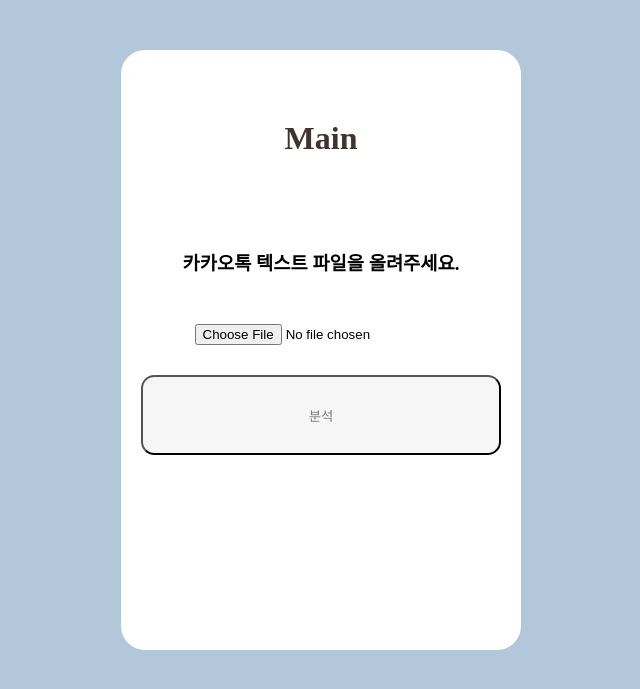
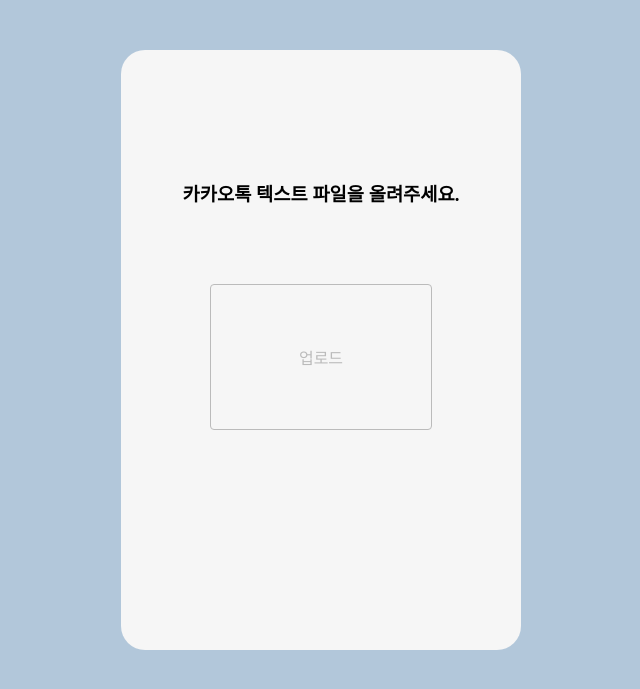
Before and after one commit to miintto/KAKAO_TEXT_ANALYSIS_PAGE, a Django app: page /analysis/main in a window 1280 px wide. Shown: the top 689 px of the page, without its empty margins (319-959 px from the left). Run offline with Django 3.2, Linux system fonts and the light colour scheme.

Commit message:
20200325 [JS] 업로드시 자동 redirect

```diff
--- a/analysis/templates/analysis/check.html
+++ b/analysis/templates/analysis/check.html
@@ -17,7 +17,7 @@
 
 			{% if is_load %}
 			<div class="main-contents">
-				<div>
+				<div class="next-charts">
 					<button onclick="load_charts()" class='charts'>분석</button>
 				</div>
 			</div>
--- a/analysis/templates/analysis/main.html
+++ b/analysis/templates/analysis/main.html
@@ -4,12 +4,13 @@
 	{% load static %}
 	<title>Main</title>
 	<link rel="stylesheet" type="text/css" href="{% static 'css/main.css' %}">
+    <script type="text/javascript" src="{% static 'script/common.js' %}"></script>
+    <script type="text/javascript" src="{% static 'script/jquery-1.12.4.min.js' %}"></script>
 </head>
 
 <body>
 	<div class="main-box">
-		<div>
-			<h1>Main</h1>
+		<div class="main-margin-top">
 		</div>
 		<div>
 			<div class="main-comment">
@@ -18,9 +19,12 @@
 			<form method="POST" action="{% url 'check' %}" enctype="multipart/form-data">
 				{% csrf_token %}
 				<div class="load-file">
-					<input type="file" name="uploadfile">
+					<label id="upload-space" for="upload">업로드</label>
+					<input type="file" id="upload" name="uploadfile" onchange="LoadFile()">
 				</div>
-				<button>분석</button>
+				<div class="main-button">
+					<button id="next-check">분석</button>
+				</div>
 			</form>
 		</div>
 	</div>
--- a/static/css/main.css
+++ b/static/css/main.css
@@ -8,32 +8,27 @@ div.main-box {
 	margin : auto;
 	margin-top: 50px;
 	/*background-color: #FFEB33;*/
-	background-color: #FFFFFF;
+	background-color: #F6F6F6;
 	width: 400px;
 	height: 600px;
 	border-radius: 1.5em;
 }
 
-.main-box h1 {
-	padding: 70px;
-	text-align : center;
-	color: #40342F;
+div.main-margin-top {
+	height: 80px;
 }
 
-.main-box button{
-	width: 360px;
-	height: 80px;
-	border-radius: 1em;
-	background-color: #F6F6F6;
-	color: #7A7A7A	;
+div.main-comment {
+	padding: 30px;
 }
 
-.main-comment {
-	padding-bottom: 30px
+div.main-button{
+    padding: 30px;
+    visibility:hidden;
 }
 
-.main-sample {
-	padding: 50px
+div.main-sample {
+	padding: 50px;
 }
 
 .status-box h2 {
@@ -47,8 +42,57 @@ div.main-box {
 	padding-top: 50px;
 	padding-bottom: 50px;
 }
+
 .load-file {
-	padding-bottom: 30px;
+	padding: 30px;
+}
+
+.load-file label {
+    padding: 60px 60px;
+    width: 100px;
+    display: inline-block;
+    background-color: #F6F6F6;
+    color: #BBBBBB;
+    border: 1px solid #BBBBBB;
+    text-align:center;
+    vertical-align: middle;
+    cursor: pointer;
+    border-radius: .25em;
+}
+
+.load-file label:hover {
+    background-color: #FAFAFA;
+}
+
+.load-file input {
+    position: absolute;
+    width: 1px;
+    height: 1px;
+    padding: 0;
+    margin: -1px;
+    overflow: hidden;
+    clip:rect(0,0,0,0);
+    border: 0;
+}
+
+.next-charts button {
+    margin: 0;
+    border: 0;
+    display: inline-block;
+	background-color: #FFEB33;
+	width: 200px;
+	height: 40px;
+	border-radius: 0.25em;
+	color: #423630;
+    cursor: pointer;
+}
+
+next-charts. button:hover {
+    margin: 0;
+    border: 0;
+    display: inline-block;
+	background-color: #423630;
+	color: #FFEB33;
 }
 
 .inquiry-contents {
--- a/static/script/common.js
+++ b/static/script/common.js
@@ -5,3 +5,11 @@ function load_main() {
 function load_charts() {
     location.href="/analysis/charts";
 }
+
+function LoadFile() {
+    var button = document.getElementById("next-check");
+    button.click();
+
+    $('input#upload').attr('disabled', true);
+    $('label#upload-space').text("Loding...");
+}
```
Also changed, not shown: static/css/chartbox.css (+11 -2 lines).
